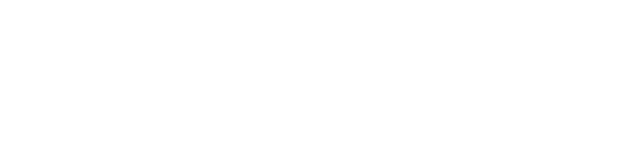
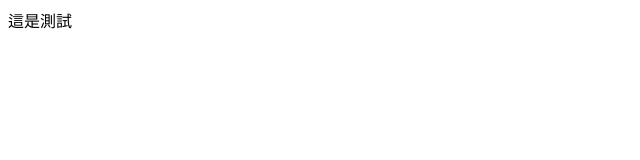
Before and after one commit to Ader0309/test, a plain HTML site: page index.html in a window 1280 px wide. Shown: the whole page, without its empty margins (0-640 px from the left). Drawn offline with Linux system fonts and the light colour scheme.

Commit message:
加入網頁文字

```diff
--- a/index.html
+++ b/index.html
@@ -7,6 +7,6 @@
     <title>Document</title>
 </head>
 <body>
-
+    這是測試
 </body>
 </html>
```
